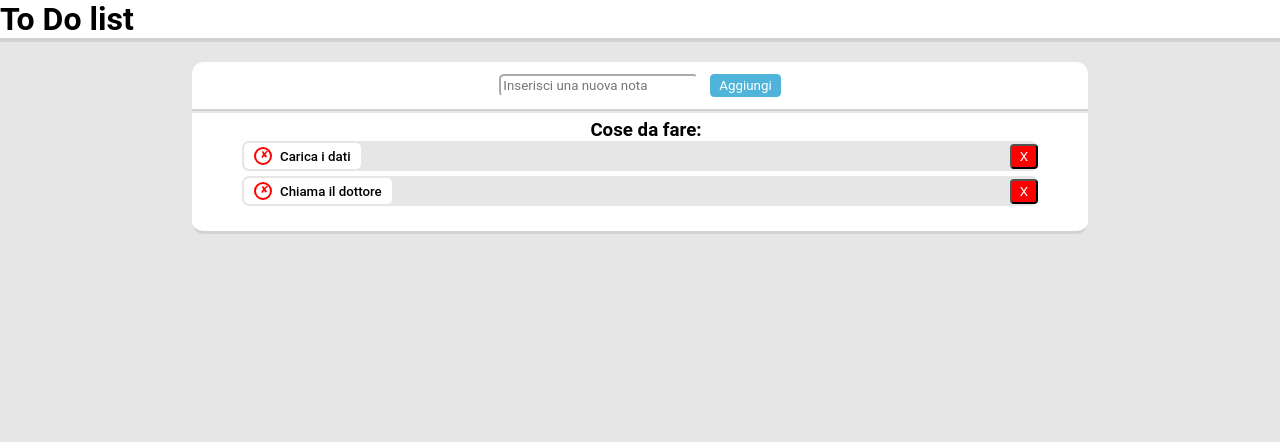
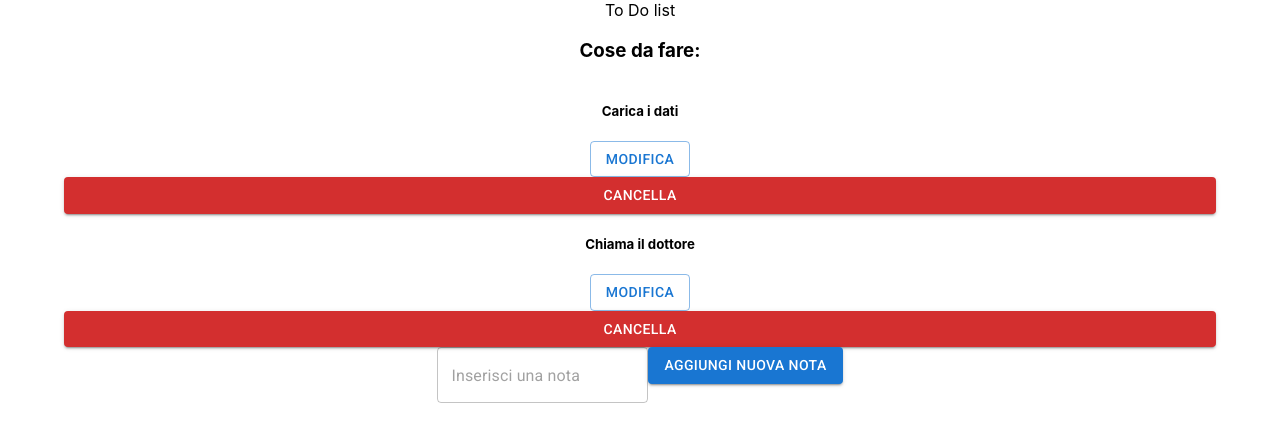
Before and after one commit to Leppo84/todo-list-react, a React (Create React App) app: page / in a window 1280 px wide. Shown: the top 442 px of the page. Built offline with nearby package versions, Linux system fonts and the light colour scheme.

Commit message:
Crud finished, Materials implemented

```diff
--- a/package.json
+++ b/package.json
@@ -7,7 +7,7 @@
     "@emotion/styled": "^11.11.0",
     "@fontsource/roboto": "^5.0.1",
     "@mui/icons-material": "^5.11.16",
-    "@mui/material": "^5.13.2",
+    "@mui/material": "^5.13.3",
     "@mui/styled-engine-sc": "^5.12.0",
     "@reduxjs/toolkit": "^1.9.5",
     "@testing-library/jest-dom": "^5.16.5",
@@ -21,7 +21,7 @@
     "react-dom": "^18.2.0",
     "react-redux": "^8.0.5",
     "react-scripts": "5.0.1",
-    "styled-components": "^5.3.10",
+    "styled-components": "^5.3.11",
     "typescript": "^4.9.5",
     "web-vitals": "^2.1.4"
   },
--- a/src/App.tsx
+++ b/src/App.tsx
@@ -1,60 +1,20 @@
-import React from 'react';
-import { useAppDispatch, useAppSelector}  from './app/hooks'
-import { addedTask } from './features/task-slice'
 import './App.css';
-import './css/style-temp.css'
-import { useSelector } from 'react-redux';
+// import './css/style-temp.css';
+import '@fontsource/roboto/300.css';
+import '@fontsource/roboto/400.css';
+import '@fontsource/roboto/500.css';
+import '@fontsource/roboto/700.css';
+import { TodoList } from './components/TodoList';
+import { Header } from './components/Header';
 
+function App() {
 
-const deleteRow = () => {
   return (
-    console.log('pressed delete')
-    )
-  }
-
-  function App() {
-
-    const taskText = useAppSelector((state) => state.taskManager[1].content)
-    const tasks = useAppSelector(state => state.taskManager);
-
-    const dispatch = useAppDispatch();
-
-    function AddTask () {
-      dispatch(addedTask());
-      return (
-      console.log('Task Added'))
-    }
-
-    return (
-      <div className="App">
-      <header className="">
-          <div className="container">
-              {/* <img className="bg-black" src="assets/Logo FL bianco.webp" alt="LOGO"/> */}
-              <span className="logotype">To Do list</span>
-          </div>
-      </header>
-      <main>
-          <section className="board actionbar">
-              <input type="text" placeholder="Inserisci una nuova nota"/>
-              <button id="active"
-              onClick={() => AddTask()}
-              >Aggiungi</button>
-          </section>
-          <section className="board tasks">
-              <div>
-                <h3>Cose da fare:</h3>
-                {tasks.map(task =>
-                <div className="line" key={task.taskId}>
-
-                    <div className="X">
-                      <h5 className="todo">{task.content}</h5>
-                    </div>
-                    <button onClick={deleteRow}> X </button>
-                </div>
-                )}
-              </div>
-          </section>
-      </main>
+    <div className="App">
+      <link rel="stylesheet" href="https://fonts.googleapis.com/css?family=Roboto:300,400,500,700&display=swap"/>
+      <link rel="stylesheet" href="https://fonts.googleapis.com/icon?family=Material+Icons"/>
+      <Header></Header>
+      <TodoList></TodoList>
     </div>
   );
 }
--- /dev/null
+++ b/src/components/Header.tsx
@@ -0,0 +1,9 @@
+export const Header = () => {
+return(
+<header className="container">
+<div className="logotype">
+  To Do list
+</div>
+</header>
+)
+}
--- /dev/null
+++ b/src/components/ListItem.tsx
@@ -0,0 +1,47 @@
+import * as React from 'react';
+import { Button, Stack, TextField } from '@mui/material';
+import { Task } from '../features/task-slice';
+
+interface ListItemProps {
+  task: Task;
+  editTaskId: number | null;
+  content: string;
+  handleContentChange: (e: React.ChangeEvent<HTMLInputElement>) => void;
+  handleFormSubmit: (e: React.FormEvent<HTMLFormElement>) => void;
+  handleEditClick: (taskId: number) => void;
+  handleDeleteClick: (taskId: number) => void;
+}
+
+const ListItem: React.FC<ListItemProps> = ({
+  task,
+  editTaskId,
+  content,
+  handleContentChange,
+  handleFormSubmit,
+  handleEditClick,
+  handleDeleteClick,
+}) => {
+  return (
+    <Stack className="line" key={task.taskId}>
+      {editTaskId === task.taskId ? (
+        <form onSubmit={handleFormSubmit}>
+          <TextField id="outlined-basic"
+            type="text"
+            placeholder="Modifica il task"
+            value={content}
+            onChange={handleContentChange}
+          />
+          <Button variant='contained' type="submit">Salva</Button>
+        </form>
+      ) : (
+        <div className="X">
+          <h5 className="todo">{task.content}</h5>
+          <Button variant='outlined' onClick={() => handleEditClick(task.taskId)}>Modifica</Button>
+        </div>
+      )}
+      <Button variant='contained' color='error' onClick={() => handleDeleteClick(task.taskId)}>Cancella</Button>
+    </Stack>
+  );
+};
+
+export default ListItem;
--- /dev/null
+++ b/src/components/TodoList.tsx
@@ -0,0 +1,79 @@
+import * as React from 'react';
+import { useAppDispatch, useAppSelector } from '../app/hooks';
+import { addedTask, deletedTask, updatedTask } from '../features/task-slice';
+import ListItem from './ListItem'
+import { Box, Button, Container, Stack, TextField } from '@mui/material';
+import { grey } from '@mui/material/colors';
+
+export const TodoList = () => {
+
+  const [content, setContent] = React.useState('');
+  const [editTaskId, setEditTaskId] = React.useState<number | null>(null);
+
+  const tasks = useAppSelector((state) => state.taskManager);
+  const dispatch = useAppDispatch();
+
+  const handleContentChange = (e: React.ChangeEvent<HTMLInputElement>) => {
+    setContent(e.target.value);
+  };
+
+  const handleFormSubmit = (e: React.FormEvent<HTMLFormElement>) => {
+    e.preventDefault();
+    if (editTaskId !== null) {
+      dispatch(updatedTask({ taskId: editTaskId, newContent: content }));
+      setEditTaskId(null);
+    } else {
+      dispatch(addedTask(content));
+    }
+    setContent("");
+  };
+
+  const handleEditClick = (taskId: number) => {
+    setEditTaskId(taskId);
+    const selectedTask = tasks.find((task) => task.taskId === taskId);
+    if (selectedTask) {
+      setContent(selectedTask.content);
+    }
+  };
+
+  const handleSubmit = (e: React.FormEvent<HTMLFormElement>) => {
+    handleFormSubmit(e);
+  };
+
+  const handleDeleteClick = (taskId: number) => {
+    dispatch(deletedTask(taskId));
+  };
+    return (
+      <Box sx={{backgroundcolor: grey}}>
+        <Container fixed>
+          <Stack>
+            <h3>Cose da fare:</h3>
+            {tasks.map((task) => (
+              <ListItem
+                key={task.taskId}
+                task={task}
+                editTaskId={editTaskId}
+                content={content}
+                handleContentChange={handleContentChange}
+                handleFormSubmit={handleSubmit}
+                handleEditClick={handleEditClick}
+                handleDeleteClick={handleDeleteClick}
+              />
+            ))}
+          </Stack>
+            {editTaskId !== null ? null :
+          <form onSubmit={handleSubmit}>
+            <TextField id="outlined-basic"
+              type="text"
+              placeholder="Inserisci una nota"
+              value={content}
+              onChange={handleContentChange}
+            />
+            <Button variant='contained' id="active" type="submit">
+              Aggiungi nuova nota
+            </Button>
+          </form> }
+        </Container >
+      </Box>
+    )
+}
--- a/src/css/style-temp.css
+++ b/src/css/style-temp.css
@@ -10,6 +10,11 @@ body {
 }
 
 /* header */
+
+.text-cener{
+  text-align: center;
+}
+
 
 .container {
   display:flex;
@@ -41,6 +46,7 @@ header {
   margin-right:  auto;
   margin-bottom: 2px;
   padding: 12px 50px;
+  border-radius: 12px;
 }
 
 .actionbar {
@@ -48,15 +54,6 @@ header {
   border-bottom: 2px solid rgb(210, 210, 210);
   border-top-left-radius: 12px;
   border-top-right-radius: 12px;
-}
-
-.tasks {
-  border-bottom-left-radius: 12px;
-  border-bottom-right-radius: 12px;
-  padding-top: 6px;
-  padding-bottom: 20px;
-  margin-bottom: 20px;
-  border-bottom: 3px solid rgb(210, 210, 210);
 }
 
 main {
--- a/src/features/task-slice.ts
+++ b/src/features/task-slice.ts
@@ -1,13 +1,14 @@
 // ducks pattern
 import { createSlice, PayloadAction } from "@reduxjs/toolkit";
-import { useAppSelector } from "../app/hooks";
+import { useAppDispatch, useAppSelector } from "../app/hooks";
 
-interface Task {
+export interface Task {
   taskId: number;
   completed: boolean;
   content: string;
 };
 
+let counter= 2
 
 export const taskSlice = createSlice({
   name: 'taskManager',
@@ -21,38 +22,40 @@ export const taskSlice = createSlice({
       completed: false,
       content: "Chiama il dottore",
     },
-  ],
+  ] as Task[],
   reducers: {
     // getTask
     listedTask(state) {
       return state
     },
+
     // addTask
-    addedTask(state) {
-      let counter = state.length
-      const newId = counter;
-      const ifcompleted = false;
-      const addingContent = "Nuovo Todo"
+    addedTask(state, actions: PayloadAction<string>) {
       const newTask: Task = {
-        taskId: newId,
-        completed: ifcompleted,
-        content: addingContent
-      }
-      state = [...state, newTask];
-      return state
+        taskId: counter,
+        completed: false,
+        content: actions.payload
+      };
+      counter++;
+      state.push(newTask);
     },
+
     // modifyTask
-    // updatedTask(state) {
-      //   return state
-      // },
-      // deleteTask
-      // deletedTask(state) {
-        //   return state
-        // },
+    updatedTask(state, action: PayloadAction<{ taskId: number; newContent: string }>) {
+      return state.map(task => {
+        if (task.taskId === action.payload.taskId) {
+          return {...task, content: action.payload.newContent};
+        }
+        return task;
+      });
+    },
 
+    // deleteTask
+    deletedTask(state, action: PayloadAction<number>) {
+      return state = state.filter(task => task.taskId !== action.payload)
+        }
       }
 });
-// console.log("userAdded");
 
-export const { addedTask, listedTask } = taskSlice.actions
+export const { addedTask, listedTask, deletedTask, updatedTask } = taskSlice.actions
 export default taskSlice.reducer
```
Also changed, not shown: 1 other file (tests, documents, lock files or other folders).
